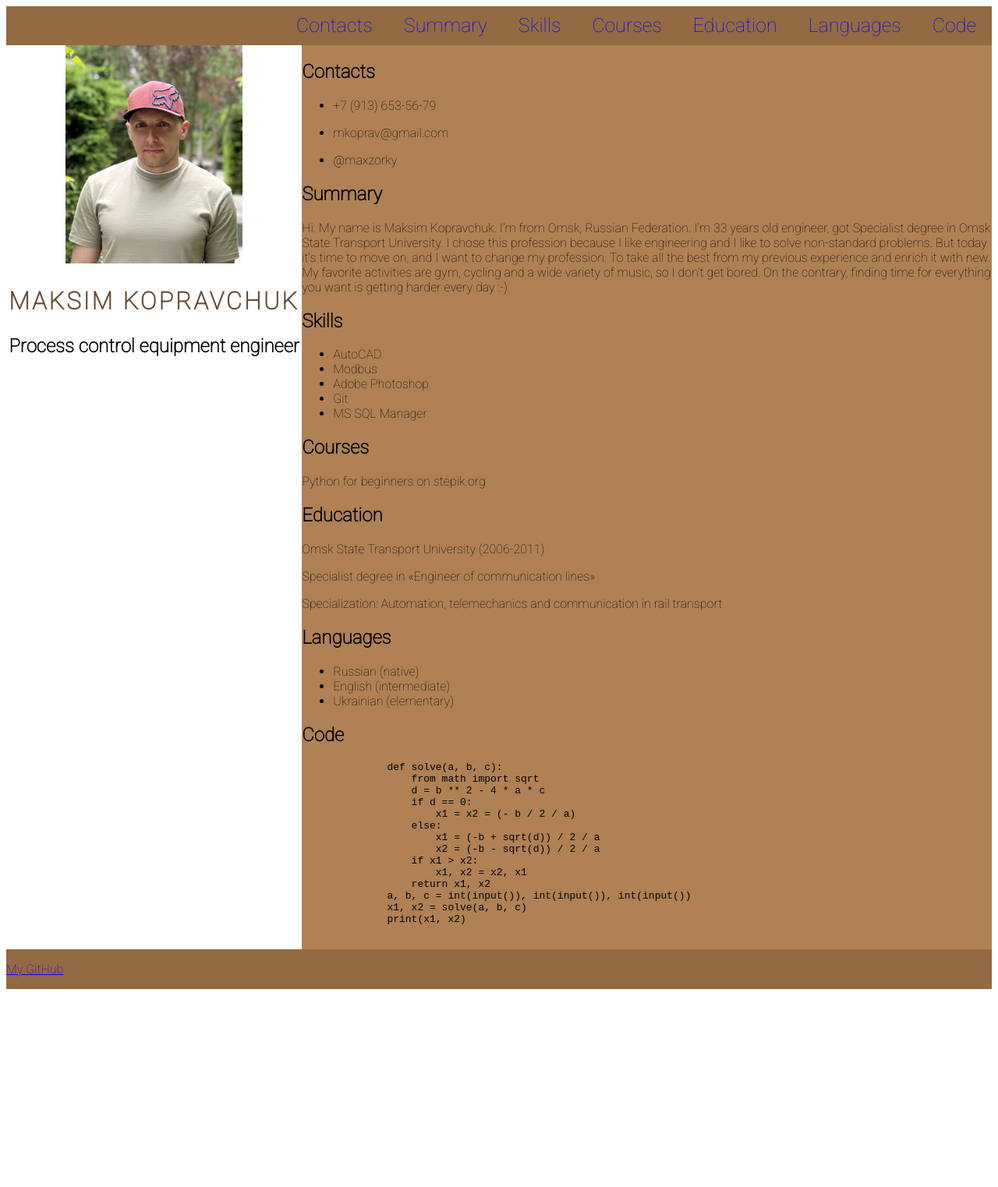
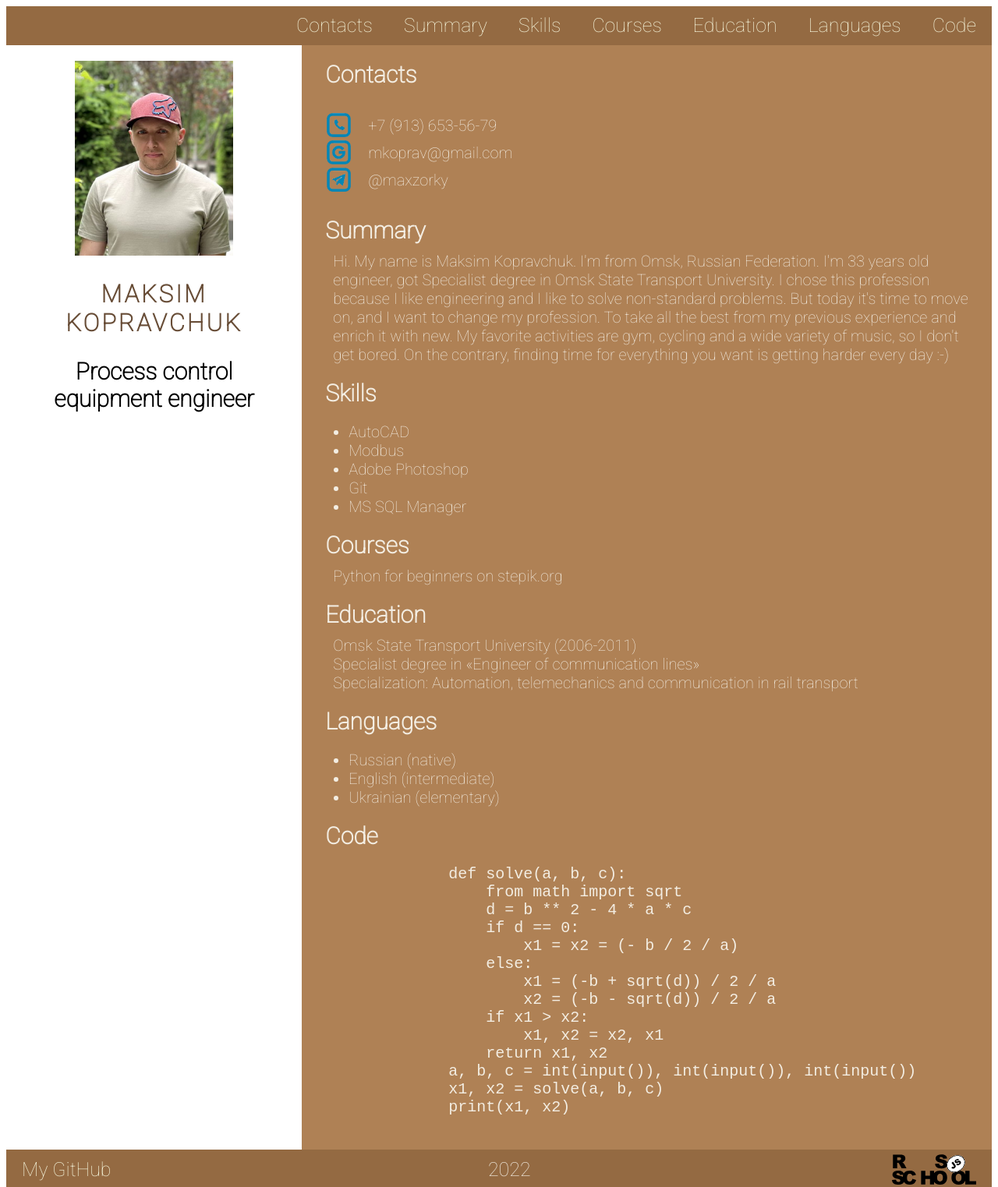
Before and after one commit to iMaxZorky/rsschool-cv, a plain HTML site: page index.html in a window 1280 px wide. Shown: the top 1523 px of the page at 78% size. Before the commit the page ends 1277 px from the top, so only its background shows below. Drawn offline with Linux system fonts and the light colour scheme.

Commit message:
update: pre-final changes

```diff
--- a/index.html
+++ b/index.html
@@ -39,22 +39,25 @@
 
         <section class="section" id="contacts">
           <h2 class="section-title">Contacts</h2>
-          <ul>
-            <li>
-              <p>+7 (913) 653-56-79</p>
+          <ul class="contact-list">
+            <li class="contact-item">
+              <img src="./assets/img/telephone.png" alt="telephone icon" class="contact-icon">
+              <p class="p">+7 (913) 653-56-79</p>
             </li>
-            <li>
-              <p>mkoprav@gmail.com</p>
+            <li class="contact-item">
+              <img src="./assets/img/mail.png" alt="mail icon" class="contact-icon">
+              <p class="p">mkoprav@gmail.com</p>
             </li>
-            <li>
-              <p>@maxzorky</p>
+            <li class="contact-item">
+              <img src="./assets/img/telegram.png" alt="telegram icon" class="contact-icon">
+              <p class="p">@maxzorky</p>
             </li>
           </ul>
 
         </section>
         <section class="section" id="summary">
           <h2 class="section-title">Summary</h2>
-          <p>
+          <p class="p">
             Hi. My name is Maksim Kopravchuk. I'm from Omsk, Russian Federation.
             I'm 33 years old engineer, got Specialist degree in Omsk State Transport University.
             I chose this profession because I like engineering and I like to solve non-standard problems. But today it's time to move on, and I want to change my profession. To
@@ -75,13 +78,13 @@
         </section>
         <section class="section" id="courses">
           <h2 class="section-title">Courses</h2>
-          <p>Python for beginners on stepik.org</p>
+          <p class="p">Python for beginners on stepik.org</p>
         </section>
         <section class="section" id="education">
           <h2 class="section-title">Education</h2>
-          <p>Omsk State Transport University (2006-2011)</p>
-          <p>Specialist degree in «Engineer of communication lines»</p>
-          <p>Specialization: Automation, telemechanics and communication in rail transport</p>
+          <p class="p">Omsk State Transport University (2006-2011)</p>
+          <p class="p">Specialist degree in «Engineer of communication lines»</p>
+          <p class="p">Specialization: Automation, telemechanics and communication in rail transport</p>
         </section>
         <section class="section" id="languages">
           <h2 class="section-title">Languages</h2>
@@ -94,7 +97,7 @@
         </section>
         <section class="section" id="code">
           <h2 class="section-title">Code</h2>
-          <p>
+          <p class="p">
             <pre>
               def solve(a, b, c):
                   from math import sqrt
@@ -116,8 +119,10 @@
       </div>
     </main>
     <footer class="footer">
-      <p class="p"><a href="https://github.com/iMaxZorky">My GitHub</a></p>
-      </footer>
+      <p class="p-footer"><a href="https://github.com/iMaxZorky">My GitHub</a></p>
+      <p class="p-footer">2022</p>
+      <a class="course-link" href="https://rs.school/js/"></a>
+    </footer>
   </div>
 </body>
 </html>
--- a/style.css
+++ b/style.css
@@ -13,13 +13,41 @@ body {
   justify-content: space-between;
 
   font-family: 'Roboto', sans-serif;
+  font-size: 20px;
+}
+
+:root {
+  --main-text-color: hsl(37, 43%, 92%);
+}
+
+a:link {
+  color: hsl(60, 56%, 91%);
+  transition: .3s;
+  text-decoration: none;
+}
+a:visited {
+  color: hsl(60, 56%, 91%);
+  text-decoration: none;
+}
+a:hover {
+  color: hsl(35, 79%, 85%);
+
+}
+a:active {
+  color: hsl(60, 56%, 91%);
+  text-decoration: none;
 }
 
 .header {
+  background-color: hsl(29, 38%, 42%);
+}
 
+.section{
+  margin: 20px;
+}
 
-  background-color: hsl(29, 38%, 42%);
-
+.section-title {
+  margin: 10px;
 }
 
 .my-name {
@@ -44,13 +72,23 @@ body {
 .nav-link {
   padding: 0 20px;
   line-height: 50px;
-
-  text-decoration: none;
-  transition: .3s;
 }
 
-.nav-link:hover {
-  color: aquamarine;
+.contact-list {
+
+  padding: 10px;
+}
+
+.contact-icon {
+  margin: 2px;
+  width: 31px;
+  height: 31px;
+}
+
+.contact-item {
+  display: flex;
+  align-items: center;
+  list-style: none;
 }
 
 .my-photo {
@@ -71,6 +109,8 @@ body {
 .column-right {
   width: 70%;
 
+  color: var(--main-text-color);
+
   background-color: hsl(29, 36%, 51%);
 }
 
@@ -80,13 +120,35 @@ body {
 }
 
 .footer {
+  height: 50px;
+
   display: flex;
+  align-items: center;
+  justify-content: space-between;
+
   background-color: hsl(29, 38%, 42%);
 }
 
-.paragraph {
-  background-color: rgb(207, 69, 69);
+.p {
+  margin: 0;
+  margin-left: 20px;
+
+  color: var(--main-text-color);
 }
-.p {
-    color: hsl(66, 57%, 54%);
+
+.p-footer {
+  margin: 0;
+  margin-left: 20px;
+
+  font-size: 25px;
+  color: var(--main-text-color);
 }
+
+.course-link {
+  margin-right: 20px;
+
+  width: 108px;
+  height: 40px;
+
+  background-image: url(./assets/img/rs_school_js.svg);
+}
```
Also changed, not shown: assets/img/mail.png (added), assets/img/rs_school_js.svg (added), assets/img/telegram.png (added), assets/img/telephone.png (added).
